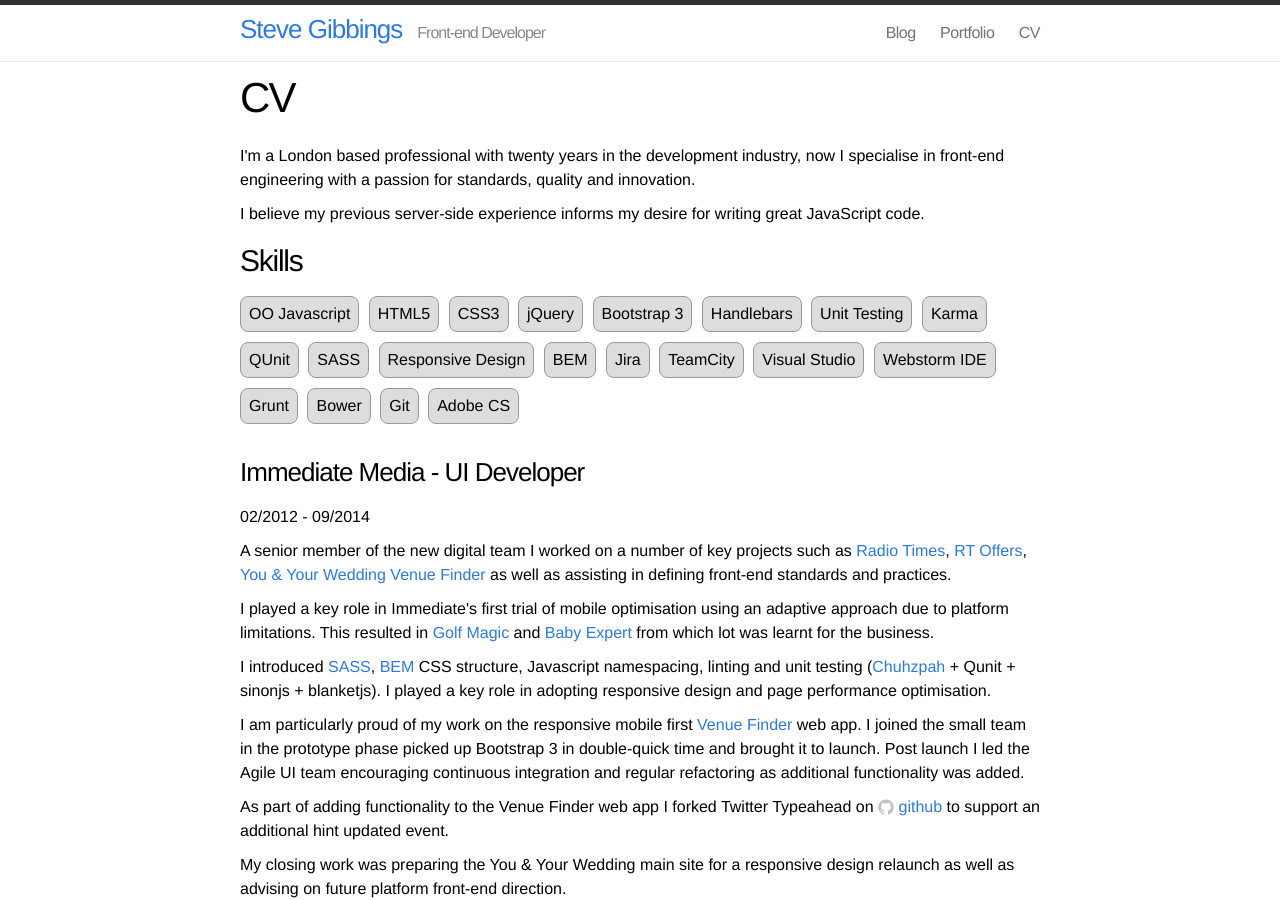
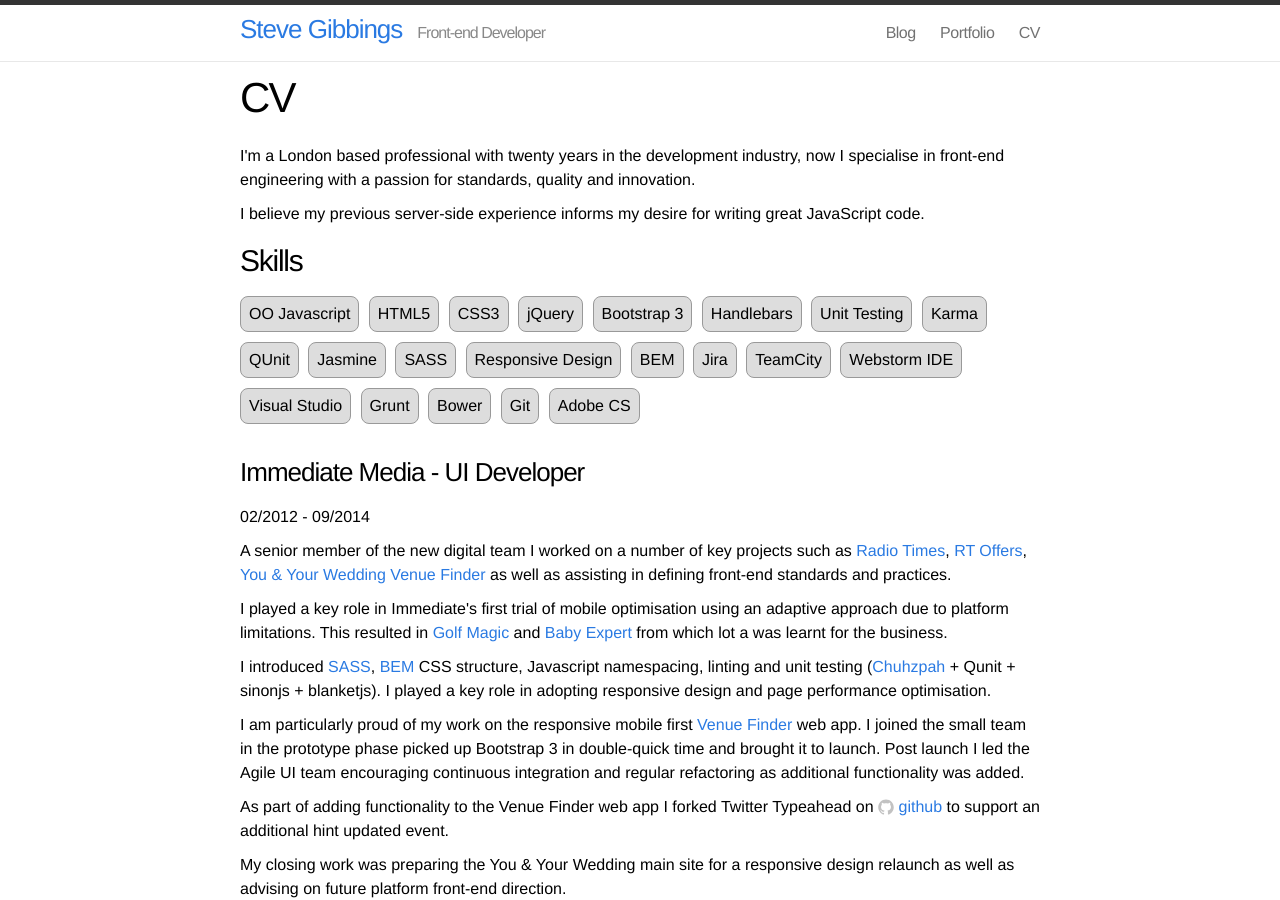
Before and after one commit to stevegibbings/stevegibbings.github.io, a Jekyll site: the page built from cv.html, in a window 1280 px wide and 900 px high. Built offline with Jekyll 4.4.1, drawn with Linux system fonts in a browser that asks for light colours.

Commit message:
updated skills, corrected typo

```diff
--- a/_data/skills.yml
+++ b/_data/skills.yml
@@ -7,13 +7,14 @@
 - name: Unit Testing
 - name: Karma
 - name: QUnit
+- name: Jasmine
 - name: SASS
 - name: Responsive Design
 - name: BEM
 - name: Jira
 - name: TeamCity
+- name: Webstorm IDE
 - name: Visual Studio
-- name: Webstorm IDE
 - name: Grunt
 - name: Bower
 - name: Git
--- a/cv.html
+++ b/cv.html
@@ -24,7 +24,7 @@
 
     <p>A senior member of the new digital team I worked on a number of key projects such as <a href="/portfolio/radiotimes">Radio Times</a>, <a href="/portfolio/radiotimes-offers">RT Offers</a>, <a href="/portfolio/youandyourwedding">You &amp; Your Wedding Venue Finder</a> as well as assisting in defining front-end standards and practices.</p>
 
-    <p>I played a key role in Immediate's first trial of mobile optimisation using an adaptive approach due to platform limitations. This resulted in <a href="/portfolio/golfmagic">Golf Magic</a> and <a href="/portfolio/babyexpert">Baby Expert</a> from which lot was learnt for the business.</p>
+    <p>I played a key role in Immediate's first trial of mobile optimisation using an adaptive approach due to platform limitations. This resulted in <a href="/portfolio/golfmagic">Golf Magic</a> and <a href="/portfolio/babyexpert">Baby Expert</a> from which lot a was learnt for the business.</p>
 
     <p>I introduced <a href="http://sass-lang.com/">SASS</a>, <a href="http://bem.info/method/">BEM</a> CSS structure, Javascript namespacing, linting and unit testing (<a href="http://chutzpah.codeplex.com">Chuhzpah</a> + Qunit + sinonjs + blanketjs). I played a key role in adopting responsive design and page performance optimisation.</p>
 
```
